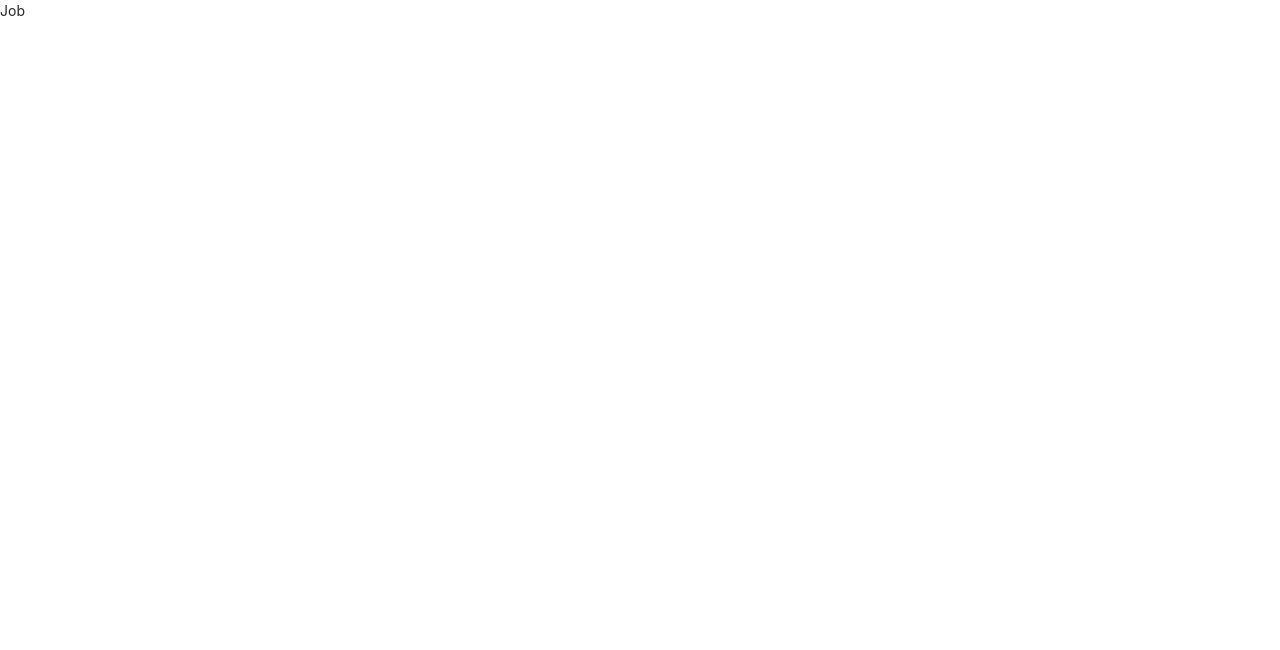
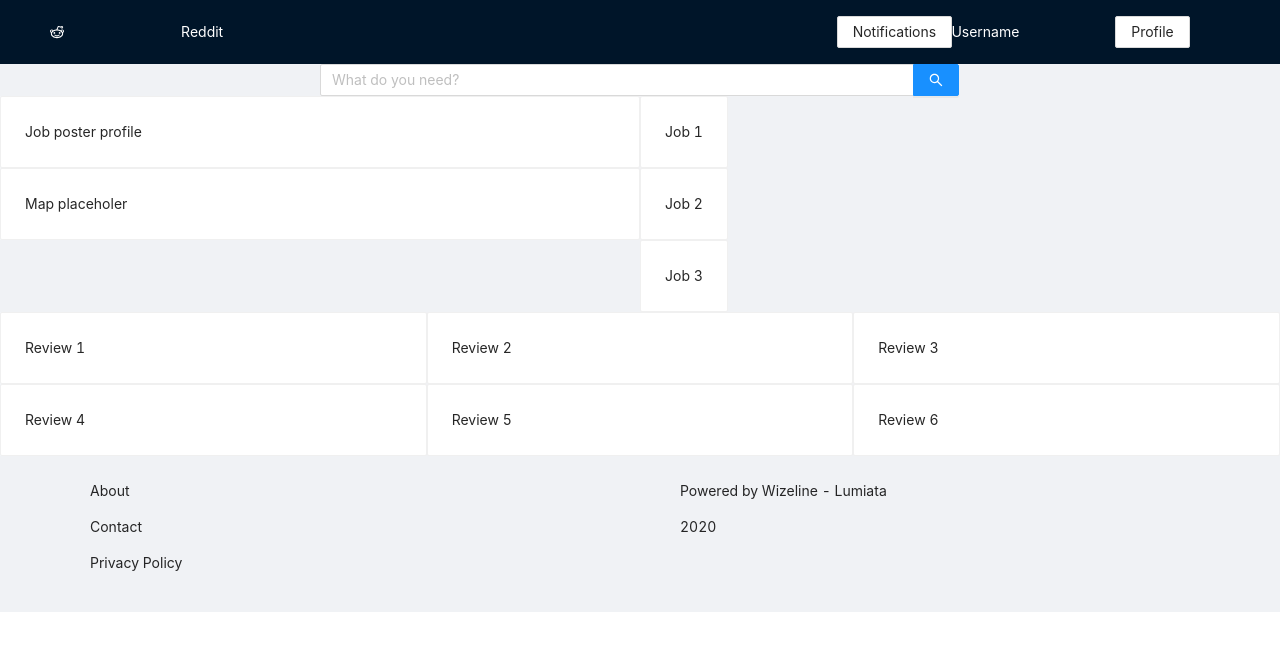
Before and after one commit to wizeline/lumiata-covid-hackathon, a React (Create React App) app: page /job in a window 1280 px wide. Shown: the top 650 px of the page. Built offline with nearby package versions, Linux system fonts and the light colour scheme.

Commit message:
Adding job/service screen

```diff
--- a/src/components/Job.tsx
+++ /dev/null
@@ -1,7 +0,0 @@
-import React from 'react';
-
-const Job = () => {
-    return <div className="Job">Job</div>;
-};
-
-export default Job;
--- a/src/components/Routes.tsx
+++ b/src/components/Routes.tsx
@@ -4,8 +4,7 @@ import { BrowserRouter as Router, Switch, Route } from 'react-router-dom';
 import Dashboard from './pages/dashboard/Dashboard';
 import Profile from './Profile';
 import Browse from './pages/browse/Browse';
-import Job from './Job';
-import Service from './Service';
+import Job from './pages/job/Job';
 import Success from './Success';
 import NotFound from './NotFound';
 
@@ -17,7 +16,7 @@ const Routes = () => {
                 <Route exact path="/profile" component={Profile} />
                 <Route exact path="/browse" component={Browse} />
                 <Route exact path="/job" component={Job} />
-                <Route exact path="/service" component={Service} />
+                <Route exact path="/service" component={Job} />
                 <Route exact path="/success" component={Success} />
                 <Route exact path="/404" component={NotFound} />
                 <Redirect to="/404" />
--- a/src/components/Service.tsx
+++ /dev/null
@@ -1,7 +0,0 @@
-import React from 'react';
-
-const Service = () => {
-    return <div className="Service">Service</div>;
-};
-
-export default Service;
--- a/src/components/pages/browse/SearchBars.tsx
+++ b/src/components/pages/browse/SearchBars.tsx
@@ -1,6 +1,7 @@
 import React from 'react';
 import { Col, Row, Input, Select } from 'antd';
 import 'antd/dist/antd.css';
+import SearchBar from '../common/searchbar/SearchBar';
 
 const { Search } = Input;
 const { Option } = Select;
@@ -9,13 +10,7 @@ const SearchBars = () => {
     return (
         <Row>
             <Col span={24}>
-                <Row>
-                    <Col span={6}></Col>
-                    <Col span={12}>
-                        <Search placeholder="What do you need?" onSearch={(value) => console.log(value)} enterButton />
-                    </Col>
-                    <Col span={6}></Col>
-                </Row>
+                <SearchBar />
                 <Row>
                     <Col span={7}>
                         <Select defaultValue="job" style={{ width: 120 }}>
--- a/src/components/pages/dashboard/CommunityReviews.tsx
+++ b/src/components/pages/common/reviews/CommunityReviews.tsx
@@ -8,24 +8,24 @@ const CommunityReviews = () => {
             <Col span={24}>
                 <Row>
                     <Col span={8}>
-                        <Card hoverable></Card>
+                        <Card hoverable>Review 1</Card>
                     </Col>
                     <Col span={8}>
-                        <Card hoverable></Card>
+                        <Card hoverable>Review 2</Card>
                     </Col>
                     <Col span={8}>
-                        <Card hoverable></Card>
+                        <Card hoverable>Review 3</Card>
                     </Col>
                 </Row>
                 <Row>
                     <Col span={8}>
-                        <Card hoverable></Card>
+                        <Card hoverable>Review 4</Card>
                     </Col>
                     <Col span={8}>
-                        <Card hoverable></Card>
+                        <Card hoverable>Review 5</Card>
                     </Col>
                     <Col span={8}>
-                        <Card hoverable></Card>
+                        <Card hoverable>Review 6</Card>
                     </Col>
                 </Row>
             </Col>
--- /dev/null
+++ b/src/components/pages/common/searchbar/SearchBar.tsx
@@ -0,0 +1,19 @@
+import React from 'react';
+import { Col, Row, Input } from 'antd';
+import 'antd/dist/antd.css';
+
+const { Search } = Input;
+
+const SearchBar = () => {
+    return (
+        <Row>
+            <Col span={6}></Col>
+            <Col span={12}>
+                <Search placeholder="What do you need?" onSearch={(value) => console.log(value)} enterButton />
+            </Col>
+            <Col span={6}></Col>
+        </Row>
+    );
+};
+
+export default SearchBar;
--- a/src/components/pages/dashboard/DashboardContent.tsx
+++ b/src/components/pages/dashboard/DashboardContent.tsx
@@ -1,9 +1,9 @@
 import React from 'react';
-import { Layout, Row } from 'antd';
+import { Layout } from 'antd';
 import 'antd/dist/antd.css';
 import SearchBars from './SearchBars';
 import Selector from './Selector';
-import CommunityReviews from './CommunityReviews';
+import CommunityReviews from '../common/reviews/CommunityReviews';
 
 const { Content } = Layout;
 
--- a/src/components/pages/dashboard/Selector.tsx
+++ b/src/components/pages/dashboard/Selector.tsx
@@ -8,21 +8,21 @@ const Selector = () => {
             <Col span={24}>
                 <Row>
                     <Col span={12}>
-                        <Card hoverable></Card>
+                        <Card hoverable>Job</Card>
                     </Col>
                     <Col span={12}>
-                        <Card hoverable></Card>
+                        <Card hoverable>Service</Card>
                     </Col>
                 </Row>
                 <Row>
                     <Col span={8}>
-                        <Card hoverable></Card>
+                        <Card hoverable>Restaurant</Card>
                     </Col>
                     <Col span={8}>
-                        <Card hoverable></Card>
+                        <Card hoverable>Tech</Card>
                     </Col>
                     <Col span={8}>
-                        <Card hoverable></Card>
+                        <Card hoverable>Learning</Card>
                     </Col>
                 </Row>
             </Col>
--- /dev/null
+++ b/src/components/pages/job/Job.tsx
@@ -0,0 +1,24 @@
+import React from 'react';
+import { Layout } from 'antd';
+import 'antd/dist/antd.css';
+import Header from '../common/header/AuthUserHeader';
+import SearchBar from '../common/searchbar/SearchBar';
+import JobDetails from './JobDetails';
+import CommunityReviews from '../common/reviews/CommunityReviews';
+import Footer from '../common/footer/Footer';
+
+const Job = () => {
+    return (
+        <div>
+            <Layout>
+                <Header />
+                <SearchBar />
+                <JobDetails />
+                <CommunityReviews />
+                <Footer />
+            </Layout>
+        </div>
+    );
+};
+
+export default Job;
--- /dev/null
+++ b/src/components/pages/job/JobDetails.jsx
@@ -0,0 +1,35 @@
+import React from 'react';
+import { Col, Row, Card } from 'antd';
+import 'antd/dist/antd.css';
+
+const JobDetails = () => {
+    return (
+        <Row>
+            <Col span={12}>
+                <Row>
+                    <Col span={24}>
+                        <Card>Job poster profile</Card>
+                    </Col>
+                </Row>
+                <Row>
+                    <Col span={24}>
+                        <Card>Map placeholer</Card>
+                    </Col>
+                </Row>
+            </Col>
+            <Col span={12}>
+                <Row>
+                    <Card>Job 1</Card>
+                </Row>
+                <Row>
+                    <Card>Job 2</Card>
+                </Row>
+                <Row>
+                    <Card>Job 3</Card>
+                </Row>
+            </Col>
+        </Row>
+    );
+};
+
+export default JobDetails;
```
